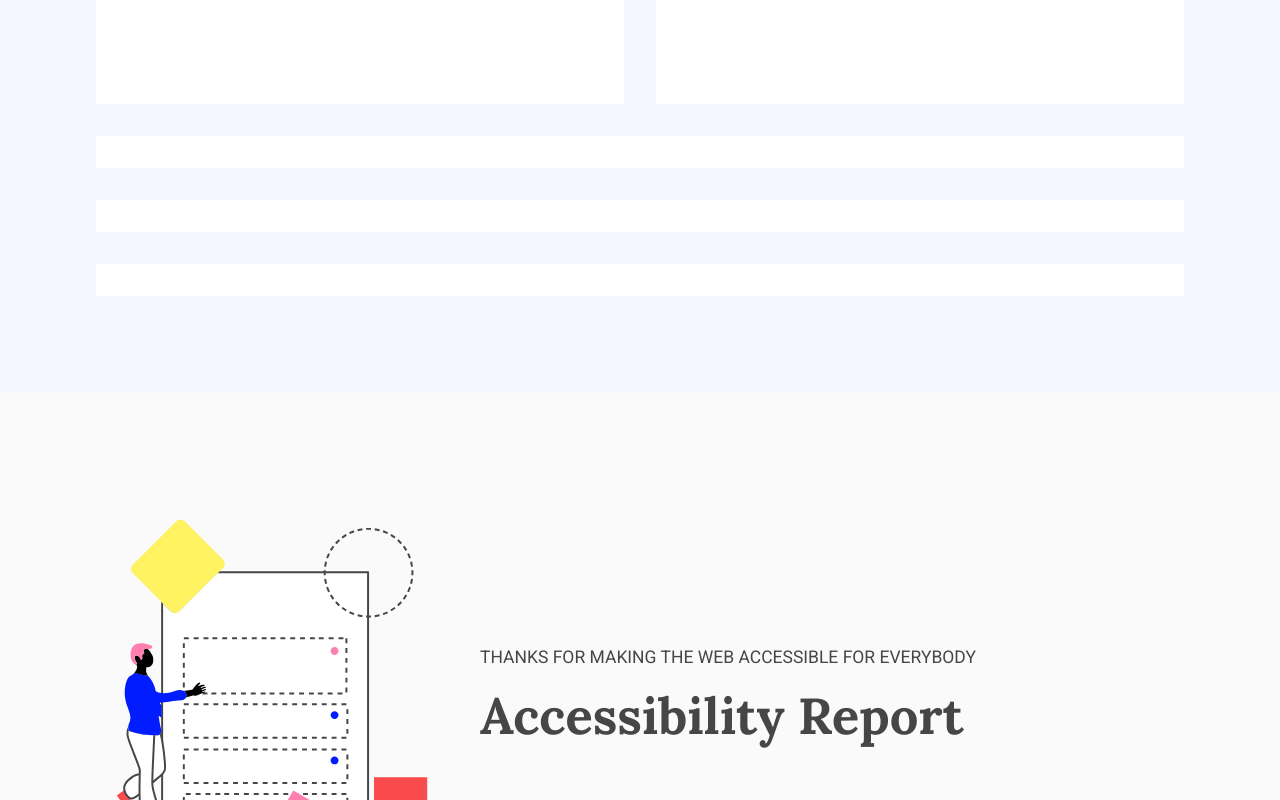
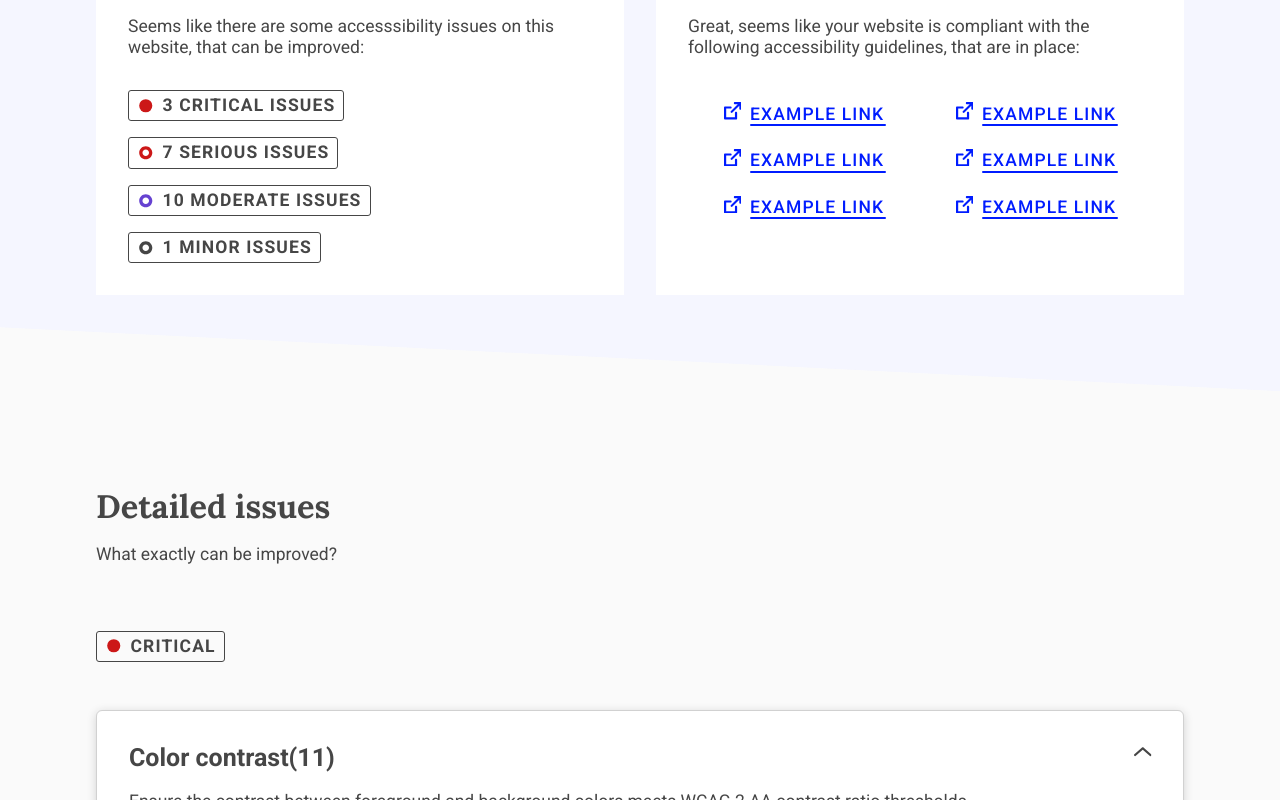
Before and after one commit to accessibility-tools/website, a Next.js app: page /report in a window 1280 px wide. Shown: the part 840-1640 px from the top of the page. Built offline with nearby package versions, Linux system fonts and the light colour scheme.

Commit message:
conditional rendering  of report page

```diff
--- a/src/components/report/ReportIntro.jsx
+++ b/src/components/report/ReportIntro.jsx
@@ -14,6 +14,7 @@ const Title = styled.div`
   p {
     max-width: none;
     text-transform: uppercase;
+    letter-spacing: 2.25px;
   }
 `;
 
--- /dev/null
+++ b/src/components/report/ReportLoaded.jsx
@@ -0,0 +1,54 @@
+import React from "react";
+import styled from "styled-components";
+import { background, color } from "../../shared/style";
+import Stack from "../layout-components/Stack";
+import ReportIntro from "./ReportIntro";
+import ReportOverview from "./ReportOverview";
+import ReportDetails from "./ReportDetails";
+import Pagination from "../pagination/Pagination";
+
+const PageContainer = styled(Stack)`
+  background-color: ${background.mixedWhite};
+  width: 100%;
+
+  & > * + * {
+    margin-top: 0;
+  }
+`;
+
+const Section = styled.section`
+  padding: 6rem;
+
+  &:first-child {
+    padding-top: 8rem;
+  }
+
+  &:last-child {
+    padding-top: 0;
+  }
+
+  &:nth-child(2) {
+    background-color: ${color.extraLightPurple};
+    clip-path: polygon(0 0, 100% 0%, 100% 100%, 0% calc(100% - 4rem));
+    -webkit-clip-path: polygon(0 0, 100% 0%, 100% 100%, 0% calc(100% - 4rem);
+  }
+`;
+
+const ReportLoaded = () => (
+  <PageContainer space="large">
+    <Section>
+      <ReportIntro isLoaded={true} />
+    </Section>
+    <Section>
+      <ReportOverview />
+    </Section>
+    <Section>
+      <ReportDetails />
+    </Section>
+    <Section>
+      <Pagination currentPage={1} totalPages={10} />
+    </Section>
+  </PageContainer>
+);
+
+export default ReportLoaded;
--- a/src/components/report/ReportOverview.jsx
+++ b/src/components/report/ReportOverview.jsx
@@ -86,13 +86,13 @@ const ReportOverview = () => (
         <ReportSummCard
           title="21 Detected issues"
           subtext="Seems like there are some accesssibility issues on this website, that can be improved:"
-          isIssue={true}
+          isIssue
           reportData={reportData}
         />
         <ReportSummCard
           title="08 Fulfilled guidlines"
           subtext="Great, seems like your website is compliant with the following accessibility guidelines, that are in place:"
-          isGuideline={true}
+          isGuideline
         />
       </div>
     </Switcher>
--- a/src/components/report/ReportSummCard.jsx
+++ b/src/components/report/ReportSummCard.jsx
@@ -68,7 +68,7 @@ const ReportSummCard = ({
       <h4>{title}</h4>
     </Title>
     <p>{subtext}</p>
-    {!!isIssue && (
+    {isIssue && (
       <IssueContainer>
         {Object.keys(reportData).map((level, index) => {
           const details = Object.keys(reportData).map(key => reportData[key]);
@@ -85,7 +85,7 @@ const ReportSummCard = ({
       </IssueContainer>
     )}
 
-    {!!isGuideline && (
+    {isGuideline && (
       <GuidelineContainer>
         <Link icon="extLink" isExternal={true}>
           example link
--- a/src/pages/report.jsx
+++ b/src/pages/report.jsx
@@ -1,58 +1,13 @@
 import React from "react";
-import styled from "styled-components";
-import { background, color } from "../shared/style";
-import Stack from "../components/layout-components/Stack";
-import ReportIntro from "../components/report/ReportIntro";
-import ReportOverview from "../components/report/ReportOverview";
-import ReportDetails from "../components/report/ReportDetails";
-import Pagination from "../components/pagination/Pagination";
+import PropTypes from "prop-types";
 import ReportLoading from "../components/report/ReportLoading";
+import ReportLoaded from "../components/report/ReportLoaded";
 
-const PageContainer = styled(Stack)`
-  background-color: ${background.mixedWhite};
-  width: 100%;
+const ReportPage = reportData =>
+  reportData ? <ReportLoaded /> : <ReportLoading />;
 
-  & > * + * {
-    margin-top: 0;
-  }
-`;
-
-const Section = styled.section`
-  padding: 6rem;
-
-  &:first-child {
-    padding-top: 8rem;
-  }
-
-  &:last-child {
-    padding-top: 0;
-  }
-
-  &:nth-child(2) {
-    background-color: ${color.extraLightPurple};
-    clip-path: polygon(0 0, 100% 0%, 100% 100%, 0% calc(100% - 4rem));
-    -webkit-clip-path: polygon(0 0, 100% 0%, 100% 100%, 0% calc(100% - 4rem);
-  }
-`;
-
-const ReportPage = () => (
-  <>
-    <ReportLoading />
-    <PageContainer space="large">
-      <Section>
-        <ReportIntro isLoaded={true} />
-      </Section>
-      <Section>
-        <ReportOverview />
-      </Section>
-      <Section>
-        <ReportDetails />
-      </Section>
-      <Section>
-        <Pagination currentPage={1} totalPages={10} />
-      </Section>
-    </PageContainer>
-  </>
-);
+ReportPage.defaultProp = {
+  reportData: PropTypes.object,
+};
 
 export default ReportPage;
```
